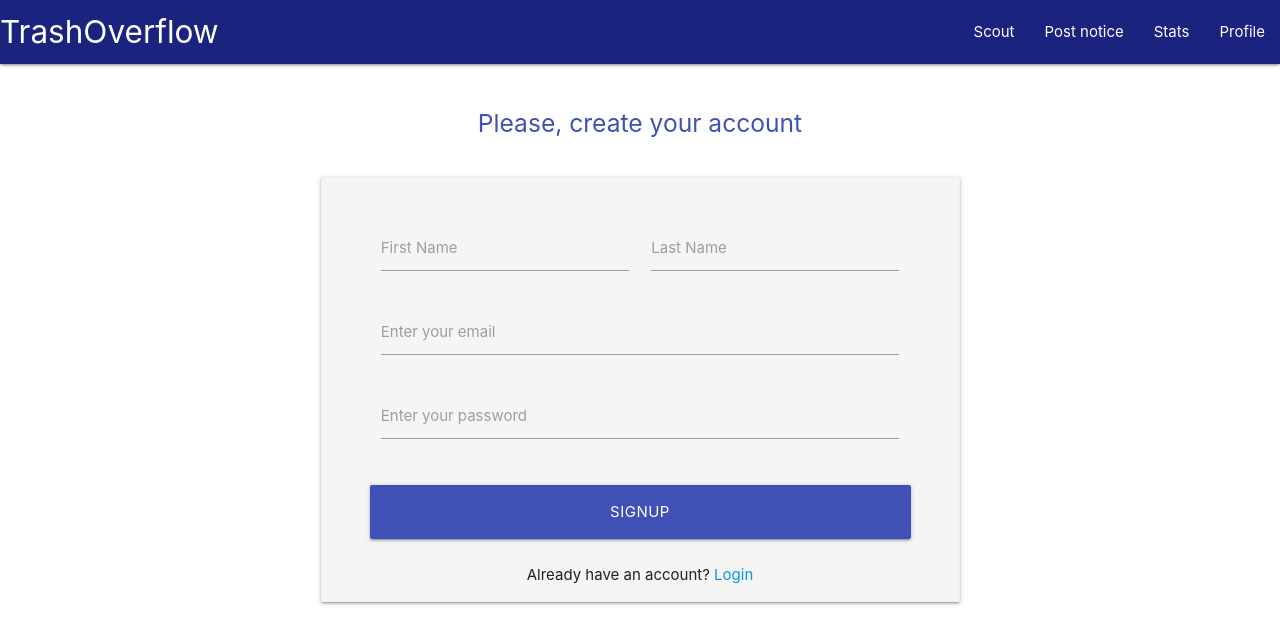
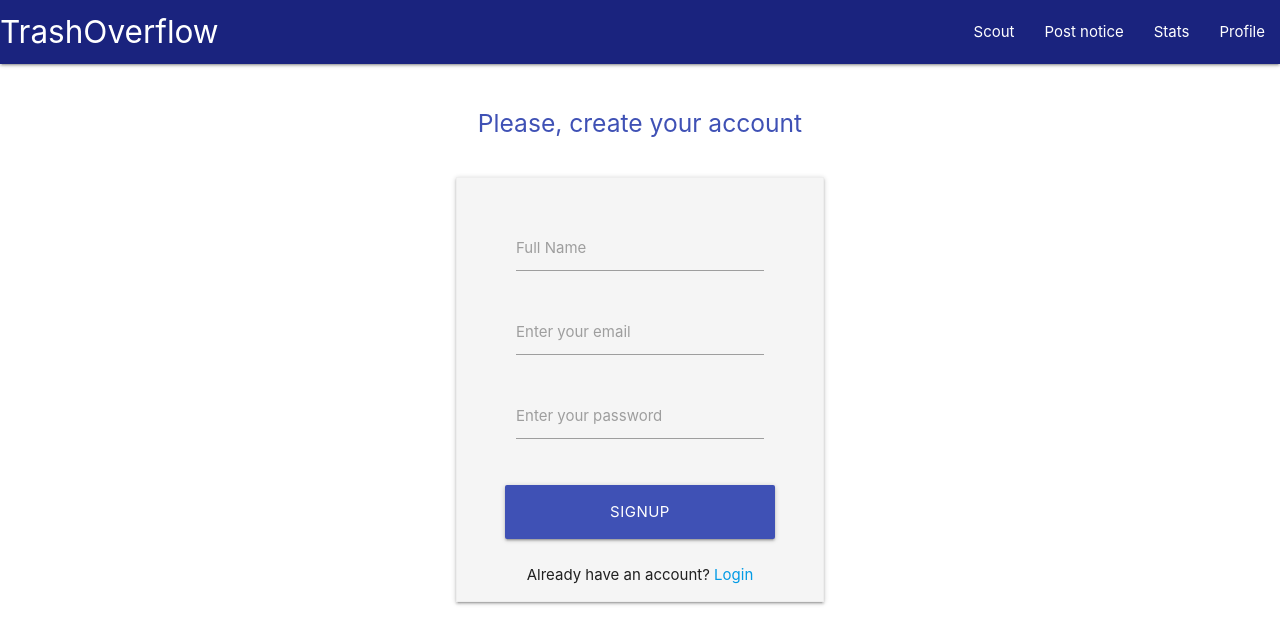
Before and after one commit to AdityaKotari/trash-overflow, a React (Create React App) app in the folder my-app/: page /signup in a window 1280 px wide. Shown: the top 644 px of the page. Built offline with nearby package versions, Linux system fonts and the light colour scheme.

Commit message:
Details taken during signup modified to fullName, email, and password

```diff
--- a/my-app/src/components/SignUp/SignUp.js
+++ b/my-app/src/components/SignUp/SignUp.js
@@ -16,13 +16,9 @@ const SignUp = () => {
             <form className="col s12" method="post">
 
                 <div className='row'>
-                <div class="input-field col s6">
-                    <input id="first_name" type="text" class="validate" />
-                    <label for="first_name">First Name</label>
-                </div>
-                <div class="input-field col s6">
-                    <input id="last_name" type="text" class="validate" />
-                    <label for="last_name">Last Name</label>
+                <div class="input-field col s12">
+                    <input id="name" type="text" class="validate" />
+                    <label for="name">Full Name</label>
                 </div>
                 </div>
 
```
Also changed, not shown: 2 other files (tests, documents, lock files or other folders).
